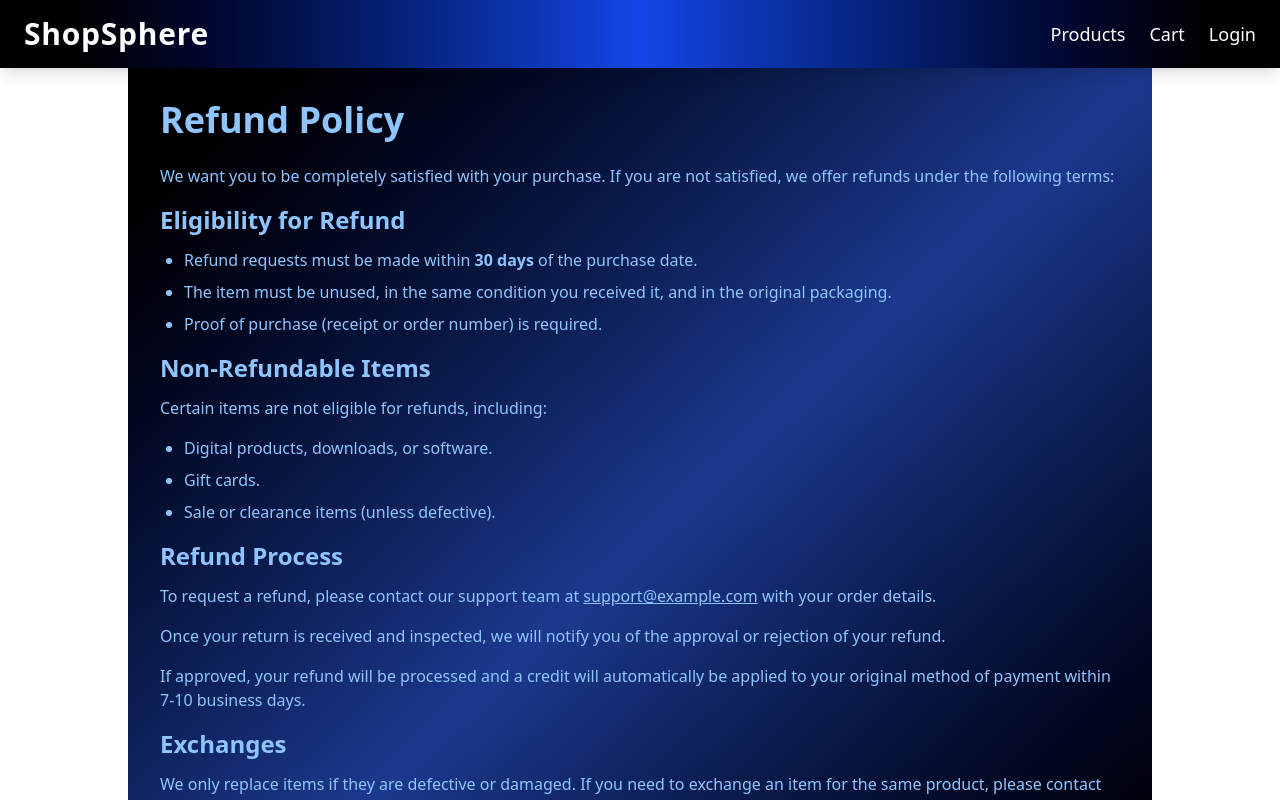
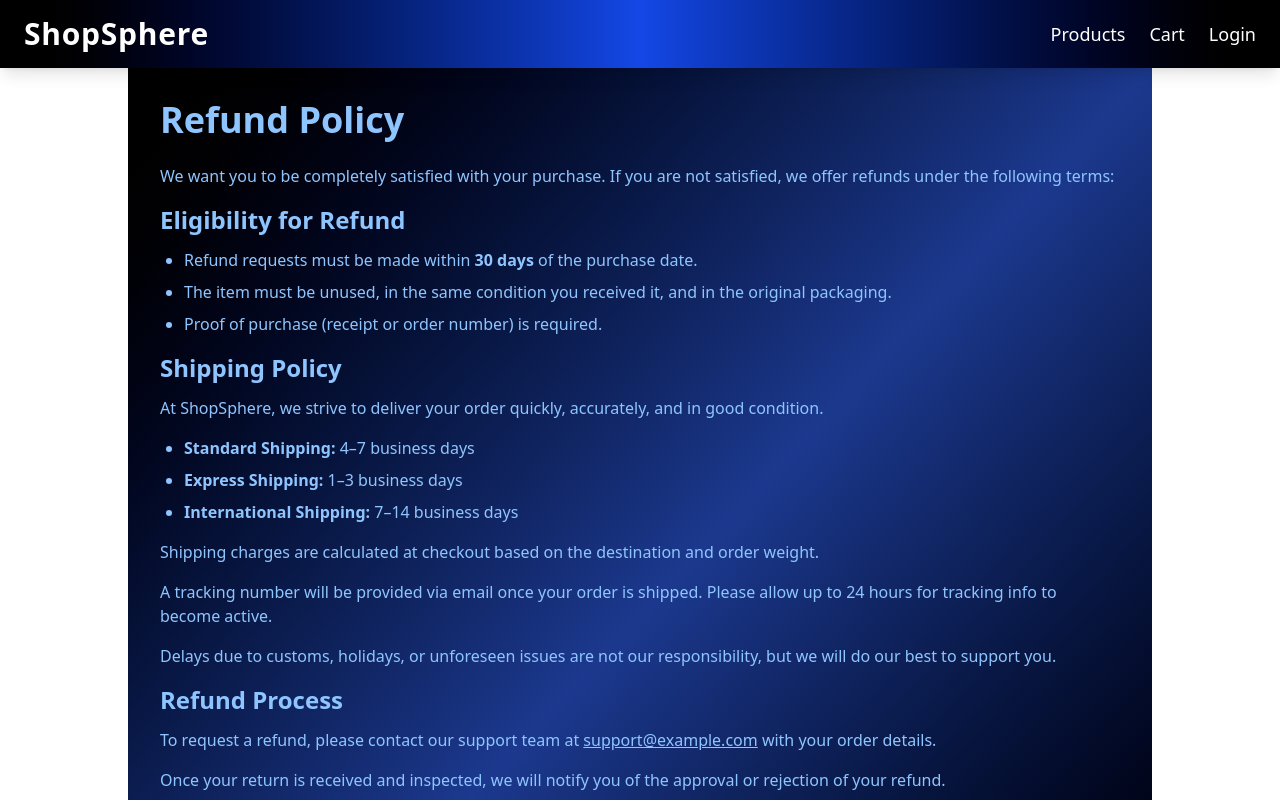
Before and after one commit to SubhradipMishra/ShopSphere, a React (Vite) app: page /refund-policy in a window 1280 px wide. Shown: the top 800 px of the page. Built offline with nearby package versions, Linux system fonts and the light colour scheme.

Commit message:
Update some policy

```diff
--- a/src/pages/RefundPolicy.jsx
+++ b/src/pages/RefundPolicy.jsx
@@ -21,15 +21,24 @@ const RefundPolicy = () => (
       <li>Proof of purchase (receipt or order number) is required.</li>
     </ul>
 
-    <h2 className="text-2xl font-semibold mb-3">Non-Refundable Items</h2>
+    <h2 className="text-2xl font-semibold mb-3">Shipping Policy</h2>
     <p className="mb-4">
-      Certain items are not eligible for refunds, including:
+      At ShopSphere, we strive to deliver your order quickly, accurately, and in good condition.
     </p>
     <ul className="list-disc ml-6 mb-4 space-y-2">
-      <li>Digital products, downloads, or software.</li>
-      <li>Gift cards.</li>
-      <li>Sale or clearance items (unless defective).</li>
+      <li><strong>Standard Shipping:</strong> 4–7 business days</li>
+      <li><strong>Express Shipping:</strong> 1–3 business days</li>
+      <li><strong>International Shipping:</strong> 7–14 business days</li>
     </ul>
+    <p className="mb-4">
+      Shipping charges are calculated at checkout based on the destination and order weight.
+    </p>
+    <p className="mb-4">
+      A tracking number will be provided via email once your order is shipped. Please allow up to 24 hours for tracking info to become active.
+    </p>
+    <p className="mb-4">
+      Delays due to customs, holidays, or unforeseen issues are not our responsibility, but we will do our best to support you.
+    </p>
 
     <h2 className="text-2xl font-semibold mb-3">Refund Process</h2>
     <p className="mb-4">
@@ -39,7 +48,7 @@ const RefundPolicy = () => (
       Once your return is received and inspected, we will notify you of the approval or rejection of your refund.
     </p>
     <p className="mb-4">
-      If approved, your refund will be processed and a credit will automatically be applied to your original method of payment within 7-10 business days.
+      If approved, your refund will be processed and a credit will automatically be applied to your original method of payment within 7–10 business days.
     </p>
 
     <h2 className="text-2xl font-semibold mb-3">Exchanges</h2>
@@ -54,7 +63,7 @@ const RefundPolicy = () => (
 
     <h2 className="text-2xl font-semibold mb-3">Contact Us</h2>
     <p>
-      If you have any questions about our refund policy, please contact us at <a href="mailto:shopsphere@example.com" className="underline hover:text-blue-400">support@example.com</a>.
+      If you have any questions about our refund or shipping policy, please contact us at <a href="mailto:shopsphere@example.com" className="underline hover:text-blue-400">support@example.com</a>.
     </p>
   </motion.div>
 );
```
